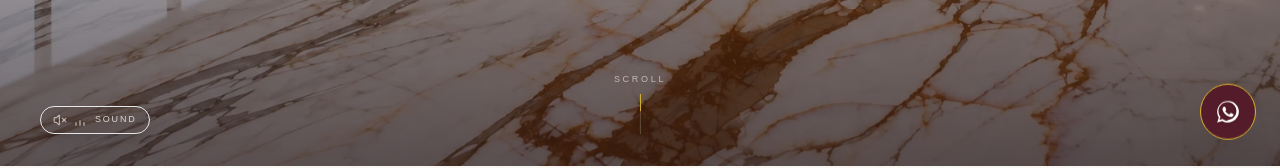
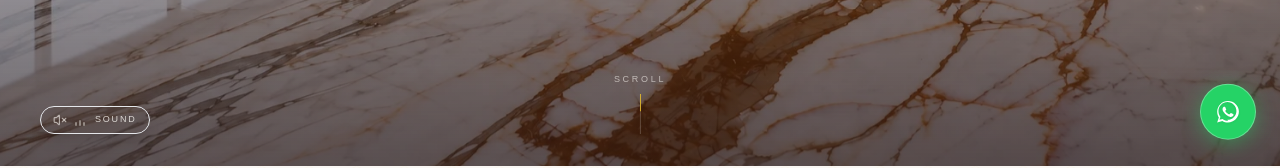
Before and after one commit to BhagyeshKadiya/intioss-luxury-surfaces, a Next.js app: page / in a window 1280 px wide. Shown: the part 634-802 px from the top of the page. Built offline with nearby package versions, Linux system fonts and the light colour scheme; a web font is replaced by a local one.

Commit message:
feat(ui): update WhatsApp button color to authentic WhatsApp green with glowing pulse ring

```diff
--- a/components/layout/WhatsAppButton.tsx
+++ b/components/layout/WhatsAppButton.tsx
@@ -31,7 +31,7 @@ export function WhatsAppButton() {
         transition={{ duration: 4, repeat: Infinity, ease: "easeInOut" }}
         className="relative"
       >
-        {/* Soft Pulsing Gold Ring */}
+        {/* Soft Pulsing Green Ring */}
         <motion.div
           animate={{ scale: [1, 1.5], opacity: [0.5, 0] }}
           transition={{
@@ -39,7 +39,7 @@ export function WhatsAppButton() {
             repeat: Infinity,
             ease: "easeOut",
           }}
-          className="absolute inset-0 rounded-full border border-gold pointer-events-none"
+          className="absolute inset-0 rounded-full border border-[#25D366] pointer-events-none"
         />
 
         {/* WhatsApp Link Button */}
@@ -48,7 +48,7 @@ export function WhatsAppButton() {
           target="_blank"
           rel="noopener noreferrer"
           aria-label="Direct WhatsApp Concierge"
-          className="relative flex items-center justify-center w-12 h-12 sm:w-14 sm:h-14 rounded-full bg-maroon text-white border border-gold shadow-2xl transition-transform hover:scale-105 active:scale-90 backdrop-blur-md"
+          className="relative flex items-center justify-center w-12 h-12 sm:w-14 sm:h-14 rounded-full bg-[#25D366] hover:bg-[#20bd5a] text-white border border-white/30 shadow-[0_4px_20px_rgba(37,211,102,0.45)] transition-all duration-300 hover:scale-105 active:scale-95"
         >
           {/* White WhatsApp SVG Glyph */}
           <svg
```
